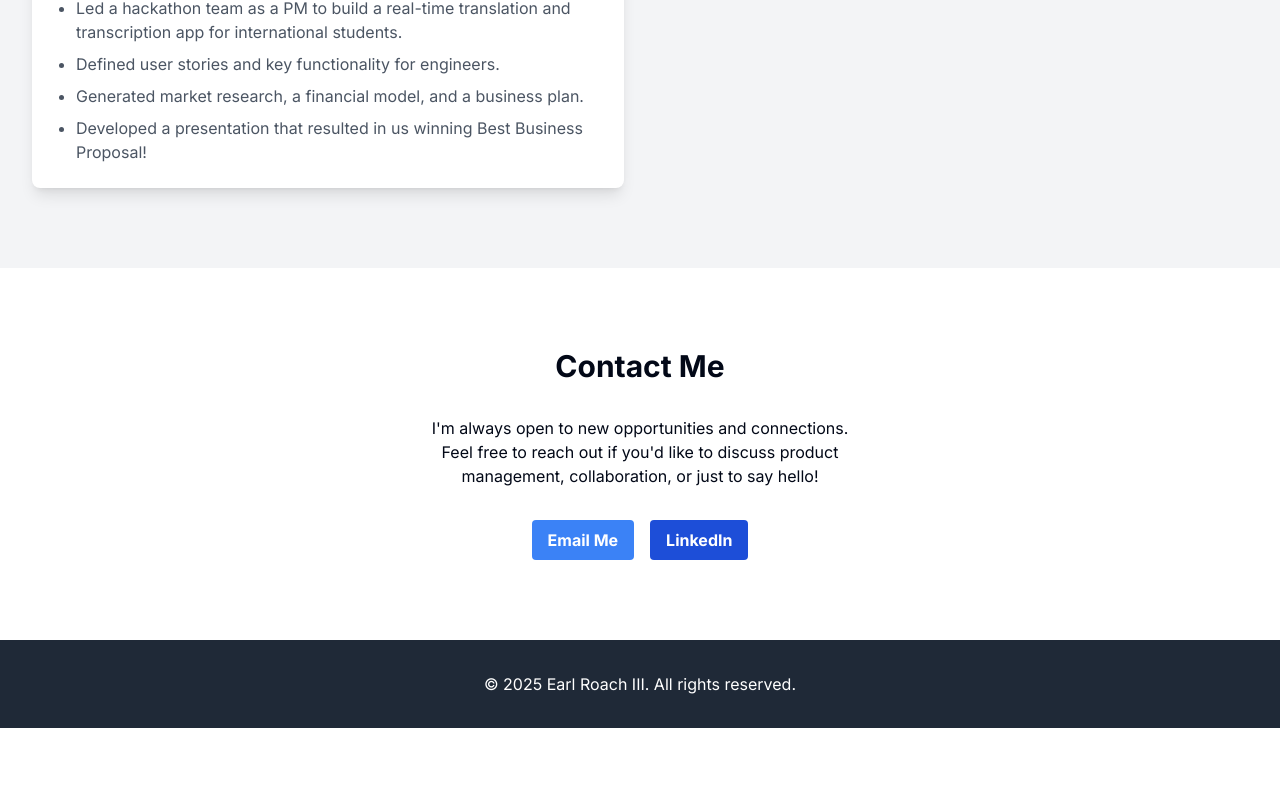
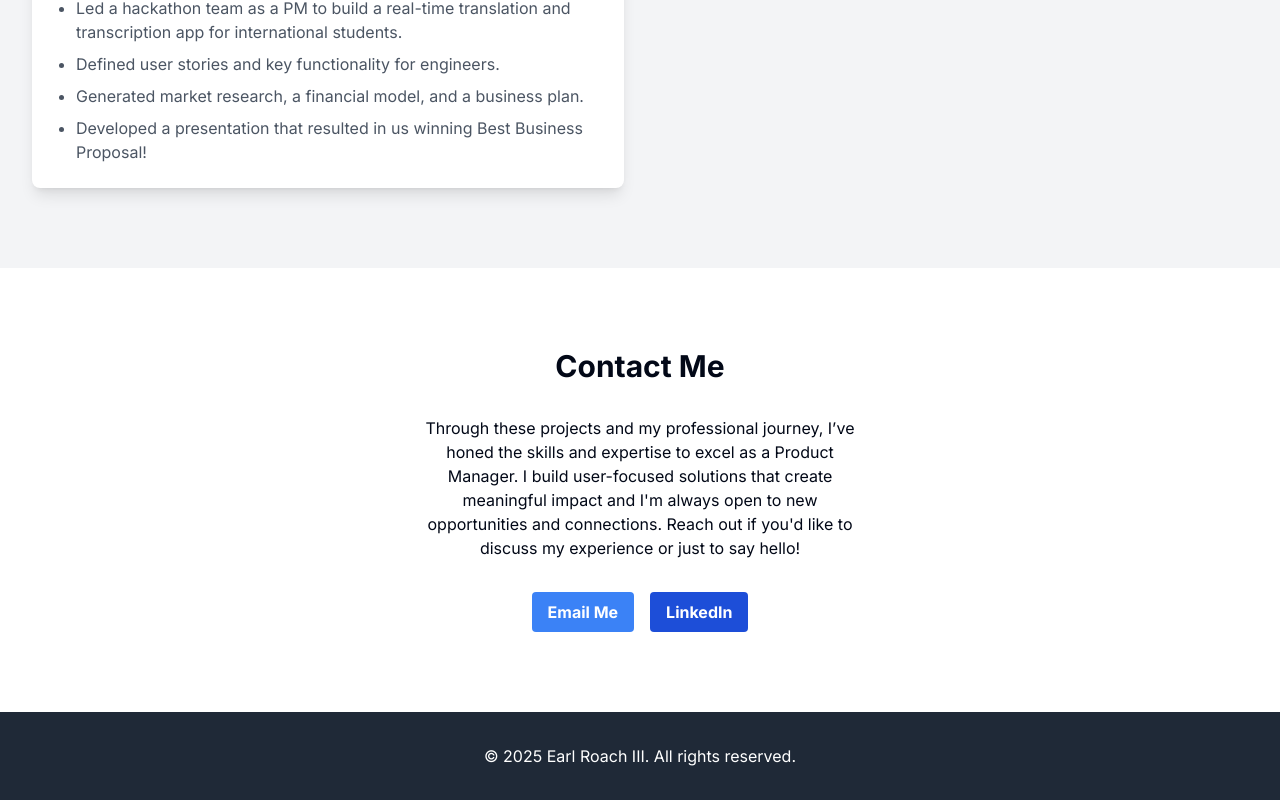
Before and after one commit to eroach3rd/personal-website, a Next.js app: page / in a window 1280 px wide. Shown: the part 2940-3740 px from the top of the page. Before the commit the page ends 3668 px from the top, so only its background shows below. Built offline with nearby package versions, Linux system fonts and the light colour scheme.

Commit message:
Update Contact.tsx

```diff
--- a/app/component/Contact.tsx
+++ b/app/component/Contact.tsx
@@ -5,15 +5,16 @@ export default function Contact() {
         <h2 className="text-3xl font-bold mb-8 text-center">Contact Me</h2>
         <div className="max-w-md mx-auto">
           <p className="text-center mb-8">
+            Through these projects and my professional journey, I’ve honed the skills and expertise to excel as a Product Manager.
+            I build user-focused solutions that create meaningful impact and
             I'm always open to new opportunities and connections.
-            Feel free to reach out if you'd like to discuss product management,
-            collaboration, or just to say hello!
+            Reach out if you'd like to discuss my experience or just to say hello!
           </p>
           <div className="flex justify-center space-x-4">
-            <a href="mailto:your.email@example.com" className="bg-blue-500 hover:bg-blue-600 text-white font-bold py-2 px-4 rounded">
+            <a href="mailto:e.roach3rd@gmail.com" className="bg-blue-500 hover:bg-blue-600 text-white font-bold py-2 px-4 rounded">
               Email Me
             </a>
-            <a href="https://linkedin.com/in/yourprofile" target="_blank" rel="noopener noreferrer" className="bg-blue-700 hover:bg-blue-800 text-white font-bold py-2 px-4 rounded">
+            <a href="https://linkedin.com/in/eroach3rd/" target="_blank" rel="noopener noreferrer" className="bg-blue-700 hover:bg-blue-800 text-white font-bold py-2 px-4 rounded">
               LinkedIn
             </a>
           </div>
```
